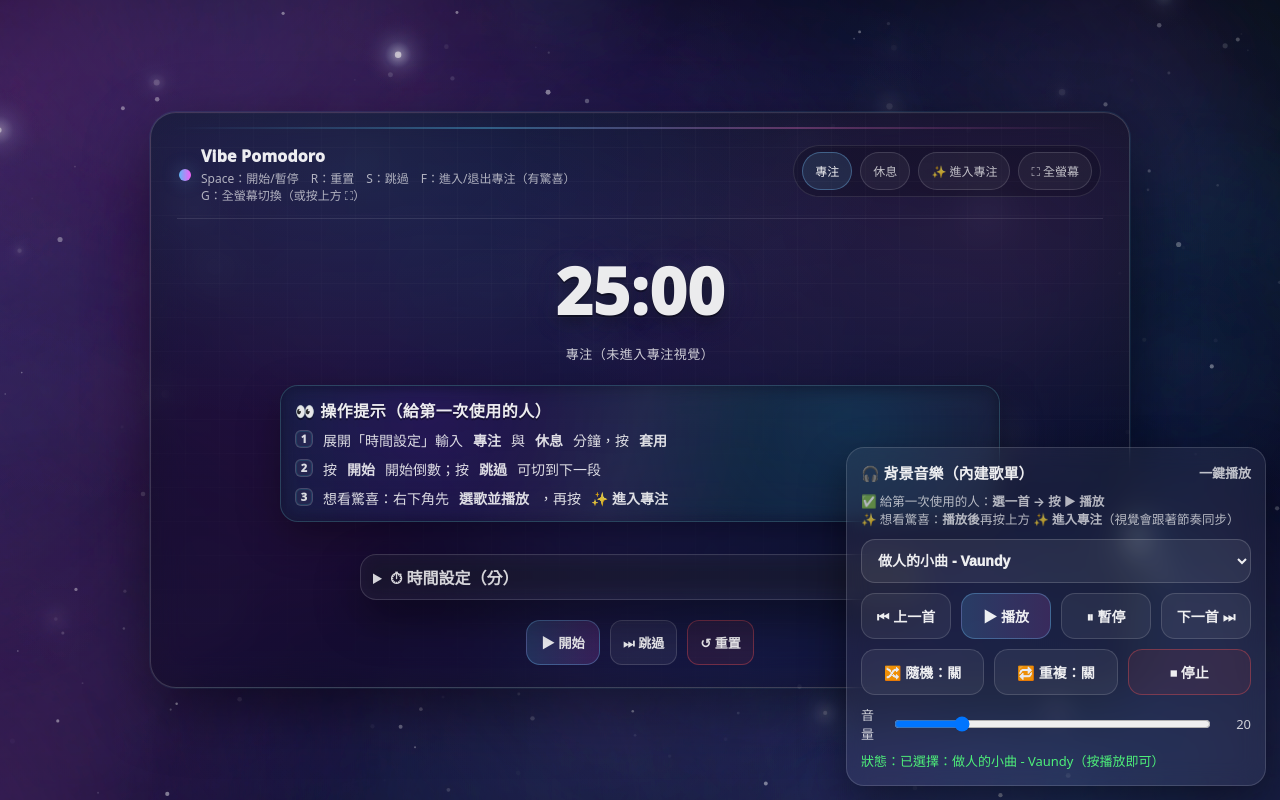
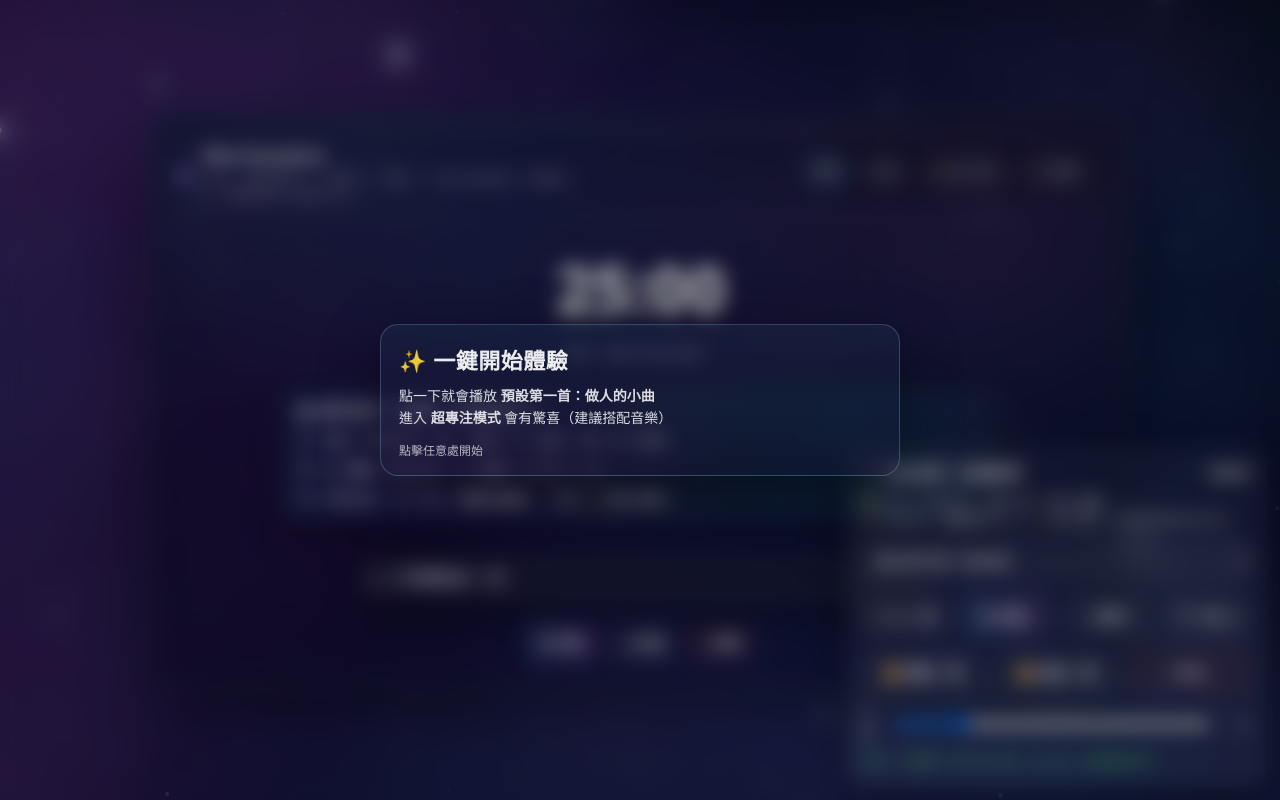
Before and after one commit to 41203236-bit/pomodoro-demo, a plain HTML site: page index.html in a window 1280 px wide. Drawn offline with Linux system fonts and the light colour scheme.

Commit message:
Update index.html

```diff
--- a/index.html
+++ b/index.html
@@ -5,6 +5,43 @@
   <meta name="viewport" content="width=device-width,initial-scale=1" />
   <title>Vibe Pomodoro — Nebula + Meteors (Down-Right) + Drift Stars (No Trail) + Cute Rocket Heart</title>
   <style>
+    #startGate{
+  position: fixed;
+  inset: 0;
+  display: flex;
+  align-items: center;
+  justify-content: center;
+  backdrop-filter: blur(10px);
+  background: rgba(5, 8, 20, .35);
+  z-index: 9999;
+  cursor: pointer;
+}
+#startGate .gateCard{
+  width: min(520px, calc(100vw - 40px));
+  border-radius: 18px;
+  padding: 18px 18px 16px;
+  border: 1px solid rgba(140, 220, 255, .25);
+  box-shadow: 0 20px 60px rgba(0,0,0,.45);
+  background:
+    linear-gradient(180deg, rgba(30, 50, 80, .35), rgba(20, 12, 40, .35));
+}
+#startGate .gateTitle{
+  font-size: 22px;
+  font-weight: 800;
+  letter-spacing: .5px;
+}
+#startGate .gateDesc{
+  margin-top: 10px;
+  font-size: 14px;
+  line-height: 1.6;
+  opacity: .92;
+}
+#startGate .gateHint{
+  margin-top: 12px;
+  font-size: 12px;
+  opacity: .75;
+}
+
     :root{
       --bg0:#040611;
       --bg1:#050a1a;
@@ -837,6 +874,29 @@ const exitFocusBtn = $('#exitFocusBtn');
       const ts = document.getElementById('timeSettings');
       if(ts) ts.open = false;
     });
+    // ✅ 一鍵開始：解鎖瀏覽器音樂播放限制
+(function(){
+  const gate = document.getElementById('startGate');
+  if(!gate) return;
+
+  const tryStart = () => {
+    // 讓預設選到第一首（做人的小曲）
+    const sel = document.getElementById('trackSelect');
+    if (sel && sel.options.length > 0) {
+      sel.selectedIndex = 0;
+      sel.dispatchEvent(new Event('change'));
+    }
+
+    // 直接觸發播放按鈕（沿用你原本的播放流程）
+    const playBtn = document.getElementById('playBtn');
+    if (playBtn) playBtn.click();
+
+    gate.remove(); // 移除遮罩
+  };
+
+  gate.addEventListener('click', tryStart, { once: true });
+})();
+
   }
 
 
@@ -2542,5 +2602,17 @@ async function init(){
   init();
 })();
 </script>
+  <!-- 🚀 一鍵開始（解鎖音樂播放） -->
+<div id="startGate" role="button" aria-label="開始體驗">
+  <div class="gateCard">
+    <div class="gateTitle">✨ 一鍵開始體驗</div>
+    <div class="gateDesc">
+      點一下就會播放 <b>預設第一首：做人的小曲</b><br/>
+      進入 <b>超專注模式</b> 會有驚喜（建議搭配音樂）
+    </div>
+    <div class="gateHint">點擊任意處開始</div>
+  </div>
+</div>
+
 </body>
 </html>
```
